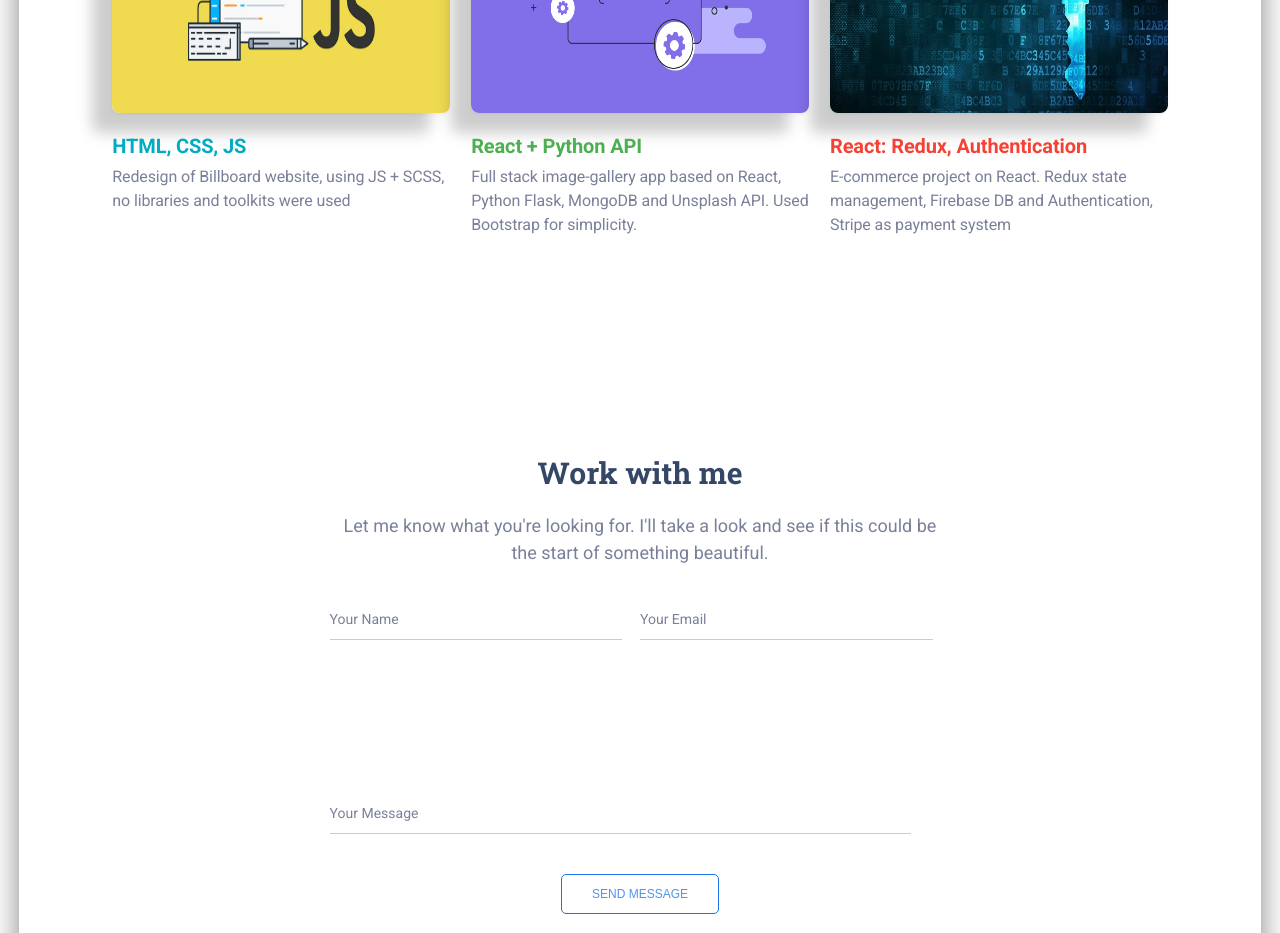
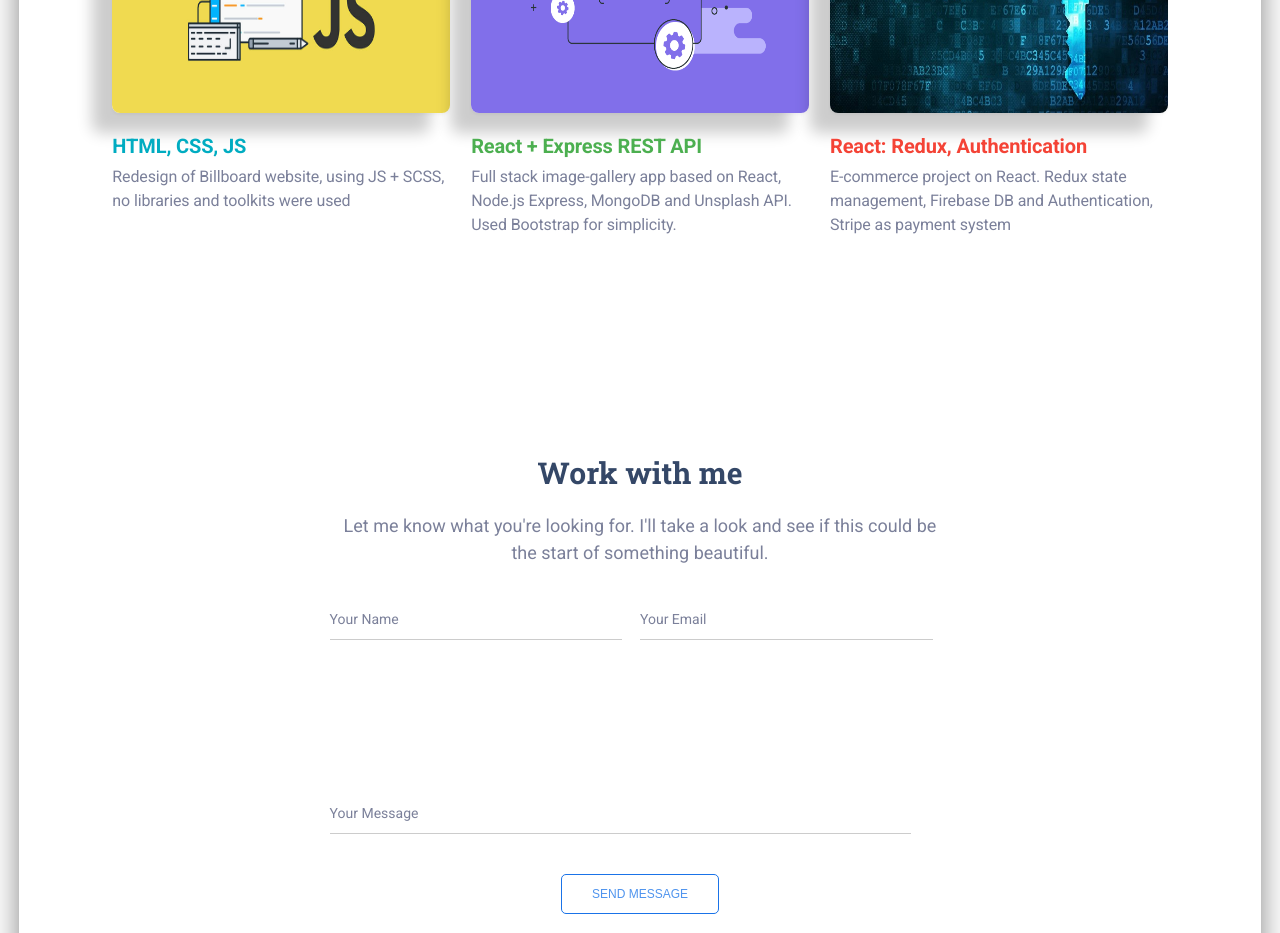
Before and after one commit to Arthubnet/atrehub-portfolio, a React (Create React App) app: page / in a window 1280 px wide. Shown: the part 1400-2333 px from the top of the page. Built offline with nearby package versions, Linux system fonts and the light colour scheme; no server answers; a web font is replaced by a local one.

Commit message:
added gallery project

```diff
--- a/src/Components/body/projects/projects.component.jsx
+++ b/src/Components/body/projects/projects.component.jsx
@@ -19,12 +19,12 @@ class Project extends Component {
         link: "https://copyboard.herokuapp.com/",
       },
       {
-        title: "React + Python API",
+        title: "React + Express REST API",
         description:
-          "Full stack image-gallery app based on React, Python Flask, MongoDB and Unsplash API. Used Bootstrap for simplicity.",
+          "Full stack image-gallery app based on React, Node.js Express, MongoDB and Unsplash API. Used Bootstrap for simplicity.",
         image: api,
         color: "#4caf50",
-        link: "",
+        link: "https://images-gallery-frontend.herokuapp.com/",
       },
       {
         title: "React: Redux, Authentication",
@@ -40,7 +40,7 @@ class Project extends Component {
           "If you’ve ever wanted to train a machine learning model and integrate it with IFTTT, you now can with ...",
         image: game,
         color: "#344767",
-        link: "https://images-gallery-frontend.herokuapp.com/",
+        link: "",
       },
     ],
   };
```
